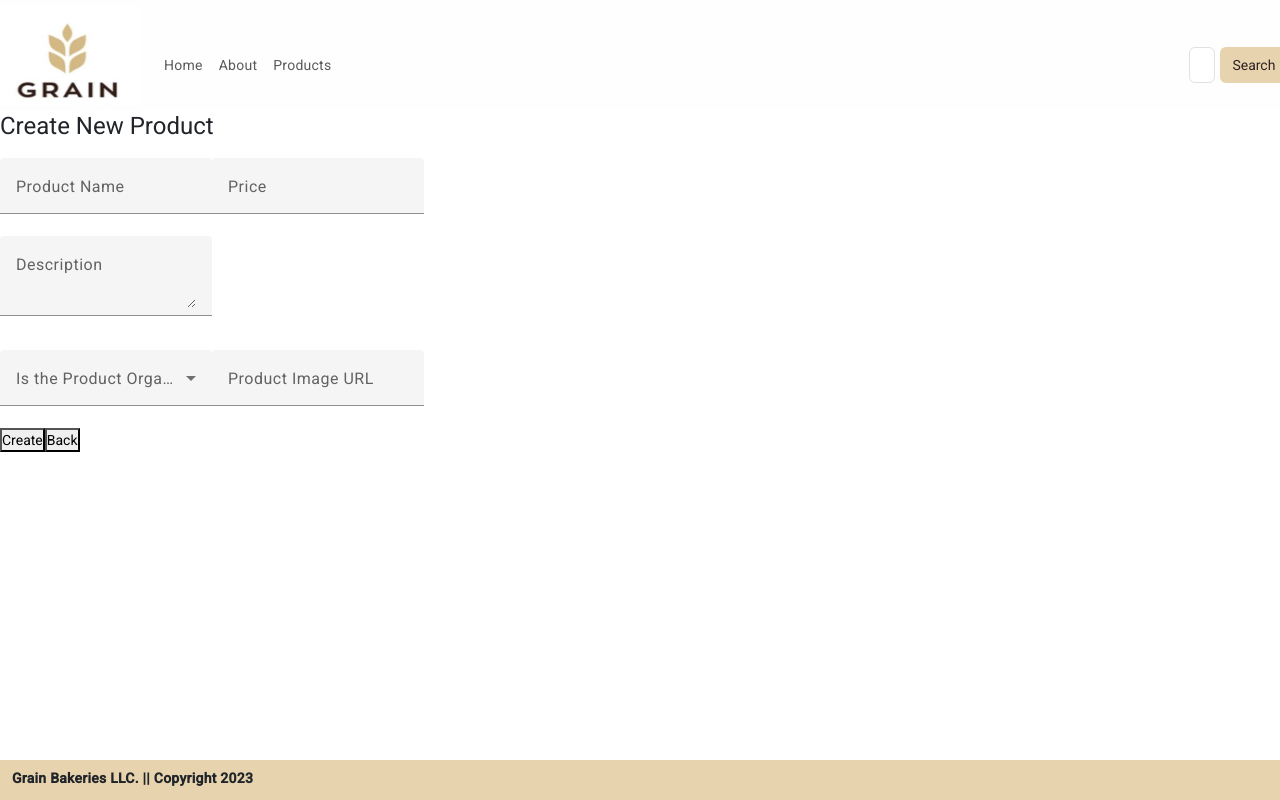
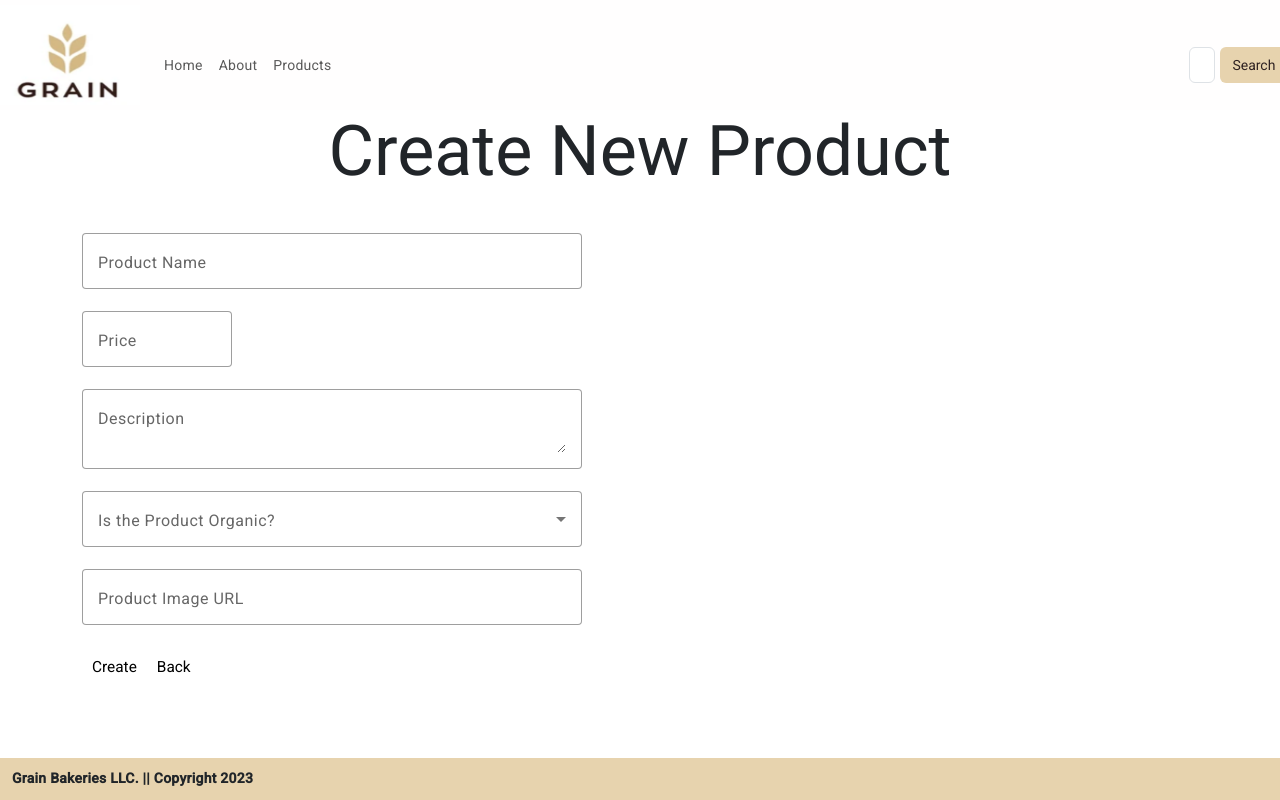
Before and after one commit to goodonone/final-project, an Angular app: page /create in a window 1280 px wide. Built offline with nearby package versions, Linux system fonts and the light colour scheme.

Commit message:
Styling Footer and Add pages

```diff
--- a/src/app/add-product/add-product.component.css
+++ b/src/app/add-product/add-product.component.css
@@ -0,0 +1,34 @@
+h1 {
+    text-align: center;
+    font-size: 5em;
+    padding-top: 25px;
+    padding-bottom: 50px;
+}
+
+.container{
+    /* display: flex;
+    justify-content: space-evenly; */
+    margin: auto;
+}
+
+.input{
+    cursor: pointer;
+    outline: inherit;
+    color: black;
+    background: none;
+}
+
+button {
+    font: inherit;
+    font-size: 1.1em;
+    cursor: pointer;
+    outline: inherit;
+    color: black;
+    background: none;
+    border: none;
+    padding: 10px;
+}
+
+button:hover {
+    text-shadow: 1px 1px 2px rgb(222, 196, 140);
+}
--- a/src/app/add-product/add-product.component.html
+++ b/src/app/add-product/add-product.component.html
@@ -1,3 +1,67 @@
+<h1>Create New Product</h1>
+<div class="container">
+    <form class="example-form" #form="ngForm" (ngSubmit)="onSubmit()">
+        <mat-form-field class="example-full-width" appearance="outline" [style.width.px]=500>
+            <mat-label>Product Name</mat-label>
+            <input matInput type="text" name="productName" class="input" [(ngModel)]="newProduct.itemName">
+        </mat-form-field>
+        <br>
+        <mat-form-field appearance="outline" [style.width.px]=150>
+            <mat-label>Price</mat-label>
+            <input matInput type="number" name="price" class="input" placeholder="$" [(ngModel)]="newProduct.price">
+        </mat-form-field>
+        <br>
+        <mat-form-field appearance="outline" [style.width.px]=500>
+            <mat-label>Description</mat-label>
+            <textarea matInput type="text" name="description" class="input" [(ngModel)]="newProduct.description"></textarea>
+        </mat-form-field>
+        <br>
+        <mat-form-field appearance="outline" [style.width.px]=500>
+            <mat-label>Is the Product Organic?</mat-label>
+            <mat-select class="input">
+                <mat-option value="true">Yes</mat-option>
+                <mat-option value="false">No</mat-option>
+            </mat-select>
+        </mat-form-field>
+        <br>
+        <mat-form-field appearance="outline" [style.width.px]=500>
+            <mat-label>Product Image URL</mat-label>
+            <input matInput type="text" name="imageLink" class="input" [(ngModel)]="newProduct.imageUrl">
+        </mat-form-field>
+        <br>
+        <button type="submit">Create</button>
+        <button routerLink="/products">Back</button>
+    </form>
+</div>
+
+<!-- <div class="container">
+<form #form="ngForm" (ngSubmit)="onSubmit()">
+    <div class="form-group">
+      <label for="exampleFormControlInput1">Product Name</label>
+      <input type="Name" class="form-control" id="prodName" type="text" name="productName" class="input" [(ngModel)]="newProduct.itemName">
+    </div>
+    <div class="form-group">
+        <label for="exampleFormControlInput1">Price</label>
+        <input type="Price" class="form-control" id="prodName" type="text" name="productName" class="input" placeholder="$" [(ngModel)]="newProduct.price">
+      </div>
+      <div class="form-group">
+        <label for="description">Description</label>
+        <textarea class="form-control" id="exampleFormControlTextarea1" rows="3" [(ngModel)]="newProduct.description"></textarea>
+      </div>
+    <div class="form-group">
+      <label for="exampleFormControlSelect1">Is the Product Organic?</label>
+      <select class="form-control" id="exampleFormControlSelect1" [(ngModel)]="newProduct.organic">
+        <option value="true">Yes</option>
+        <option value="false">No</option>
+      </select>
+    </div>
+    <div class="form-group">
+        <label for="exampleFormControlInput1">Product Image URL</label>
+        <input type="url" class="form-control" id="url" type="text" name="productUrl" class="input" placeholder="http://" [(ngModel)]="newProduct.imageUrl">
+      </div>
+  </form>
+</div> -->
+
 <!-- <h1>Create New Product</h1>
 <form #form="ngForm" (ngSubmit)="onSubmit()">
     <label>Product Name</label>
@@ -22,14 +86,14 @@
     <button routerLink="/products">Back</button>
 </form> -->
 
-<h1>Create New Product</h1>
-<form class="example-form" #form="ngForm" (ngSubmit)="onSubmit()">
-    <!-- <mat-form-field class="example-full-width">
+
+<!-- <form class="example-form" #form="ngForm" (ngSubmit)="onSubmit()">
+    <mat-form-field class="example-full-width">
       <mat-label>Company (disabled)</mat-label>
       <input matInput disabled value="Google">
     </mat-form-field> -->
 
-    <table class="example-full-width" cellspacing="0"><tr>
+<!-- <table class="example-full-width" ><tr>
       <td><mat-form-field class="example-full-width">
         <mat-label>Product Name</mat-label>
         <input matInput type="text" name="productName" [(ngModel)]="newProduct.itemName">
@@ -38,18 +102,18 @@
         <mat-label>Price</mat-label>
         <input matInput type="number" name="price" [(ngModel)]="newProduct.description">
       </mat-form-field></td>
-    </tr></table>
+    </tr></table> -->
 
-    <p>
+<!-- <p>
       <mat-form-field class="example-full-width">
         <mat-label>Description</mat-label>
         <textarea matInput type="text" name="description" [(ngModel)]="newProduct.description">Enter Product Description Here</textarea>
-      </mat-form-field>
-      <!-- <mat-form-field class="example-full-width">
+      </mat-form-field> -->
+<!-- <mat-form-field class="example-full-width">
         <mat-label>Address 2</mat-label>
         <textarea matInput></textarea>
       </mat-form-field> -->
-    </p>
+<!-- </p>
     <table class="example-full-width" cellspacing="0"><tr>
       <td><mat-form-field class="example-full-width">
         <mat-label>Is the Product Organic?</mat-label>
@@ -61,18 +125,18 @@
       <td><mat-form-field class="example-full-width">
         <mat-label>Product Image URL</mat-label>
         <input matInput type="text" name="imageLink" [(ngModel)]="newProduct.imageUrl">
-      </mat-form-field></td>
-      <!-- <td><mat-form-field class="example-full-width">
+      </mat-form-field></td> -->
+<!-- <td><mat-form-field class="example-full-width">
         <mat-label>Postal Code</mat-label>
         <input matInput #postalCode maxlength="5" placeholder="Ex. 94105" value="94043">
         <mat-hint align="end">{{postalCode.value.length}} / 5</mat-hint>
       </mat-form-field></td> -->
-    </tr></table>
+<!-- </tr></table>
     <button type="submit">Create</button>
     <button routerLink="/products">Back</button>
-  </form>
+  </form> -->
 
-  <!-- <mat-form-field>
+<!-- <mat-form-field>
     <mat-label>Organic?</mat-label>
     <mat-select>
       <mat-option value="true">Yes</mat-option>
--- a/src/app/app-routing.module.ts
+++ b/src/app/app-routing.module.ts
@@ -21,6 +21,6 @@ const routes: Routes = [
 
 @NgModule({
   imports: [RouterModule.forRoot(routes)],
-  exports: [RouterModule]
+  exports: [RouterModule],
 })
 export class AppRoutingModule { }
--- a/src/app/app.component.css
+++ b/src/app/app.component.css
@@ -1,4 +1,4 @@
-nav{
+nav {
 
     background-color: rgb(255, 254, 254);
     padding-top: 0;
@@ -6,27 +6,28 @@ nav{
     margin: auto;
 }
 
-.navbar{
+.navbar {
     display: flex;
 }
 
-#background{
+#background {
     background-color: rgb(255, 254, 254);
     padding-left: 0;
     padding-right: 0;
     margin: auto;
 }
 
-#navbarSupportedContent{
-    padding-top:20px
+#navbarSupportedContent {
+    padding-top: 20px
 }
 
-#searchBox{
+#searchBox {
     /* margin-bottom: 20px;
     margin-left: 800px; */
     /* padding-bottom: 15px; */
     margin: auto;
 }
+
 /* Header {
     text-align: center;
     background-color: white;
@@ -50,22 +51,26 @@ nav{
 }
 
 
-#form{
+#form {
     display: flex;
     flex-flow: row;
     margin-left: 850px;
 }
 
-input{
+input {
     font-size: inherit;
 }
 
-#footer{
+#footerContainer {
+    margin-top: 20px;
+}
+
+#footer {
     display: flex;
     justify-content: left;
     background-color: rgb(231, 211, 174);
-    padding-top: 8px;
-    /* margin-top: 20px; */
+    padding-top: 10px;
+    /* margin-top: 90px; */
 }
 
 
--- a/src/app/app.component.html
+++ b/src/app/app.component.html
@@ -36,7 +36,7 @@
 
 <router-outlet></router-outlet>
 
-<div class="container-fluid fixed-bottom" >
+<div class="container-fluid fixed-bottom" id="footerContainer" >
     <div class="row">
         <footer id="footer">
             <p><strong>Grain Bakeries LLC. |</strong> <p> <p><strong> |  Copyright 2023</strong></p>
--- a/src/app/home/home.component.html
+++ b/src/app/home/home.component.html
@@ -1,5 +1,5 @@
 <div class="title">
-    <h1>We. <em>Love.</em> Bread.</h1>
+    <h1>We. <em>Breathe.</em>  Bread.</h1>
 </div>
 
 
--- a/src/app/models/product.ts
+++ b/src/app/models/product.ts
@@ -1,7 +1,7 @@
 export class Product {
     id: number = 0;
     itemName!: string;
-    price!: any;
+    price!: number;
     description!: string;
     organic!: boolean;
     imageUrl! : string;
--- a/src/app/products/products.component.css
+++ b/src/app/products/products.component.css
@@ -17,8 +17,8 @@ h1 {
 }
 
 .cardImage {
-    width: 300px;
-    height: 400px;
+    width: 250px;
+    height: 350px;
 }
 
 #imagesContainer {
```
Also changed, not shown: items.json (+3 -12 lines). Lines whose indentation alone changed are shown as unchanged.
